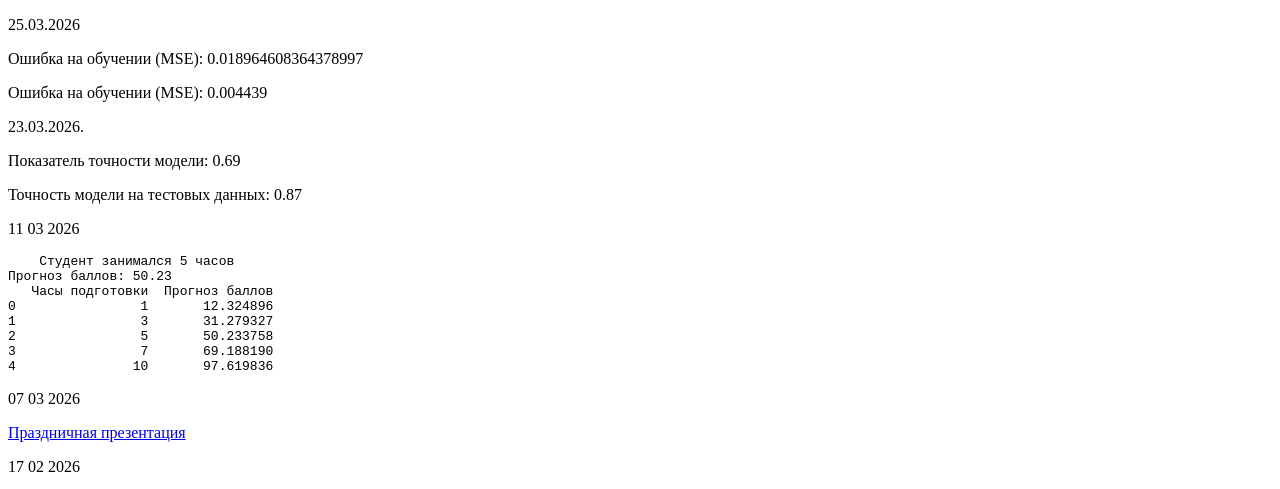
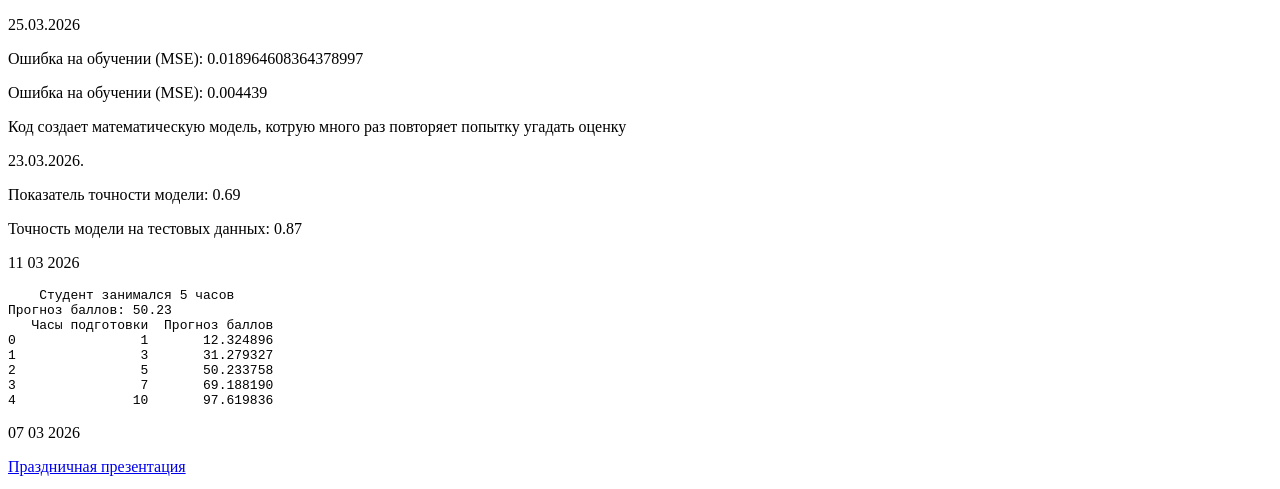
Before and after one commit to Karpis78/Hello, a plain HTML site: page index.html in a window 1280 px wide. Shown: the top 489 px of the page. Drawn offline with Linux system fonts and the light colour scheme.

Commit message:
Update index.html

```diff
--- a/index.html
+++ b/index.html
@@ -9,6 +9,7 @@
     <p>25.03.2026<p>
         <p>Ошибка на обучении (MSE): 0.018964608364378997<p>
         <p>Ошибка на обучении (MSE): 0.004439<p>
+            <p>Код создает математическую модель, котрую много раз повторяет попытку угадать оценку<p>
     <p>23.03.2026.</p>
     <p>Показатель точности модели: 0.69</p>
     <p>Точность модели на тестовых данных: 0.87</p>
```
